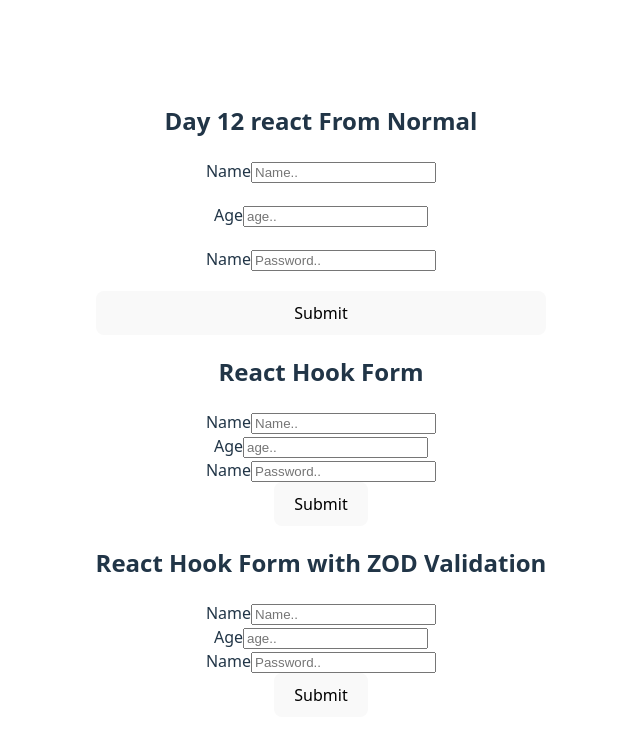
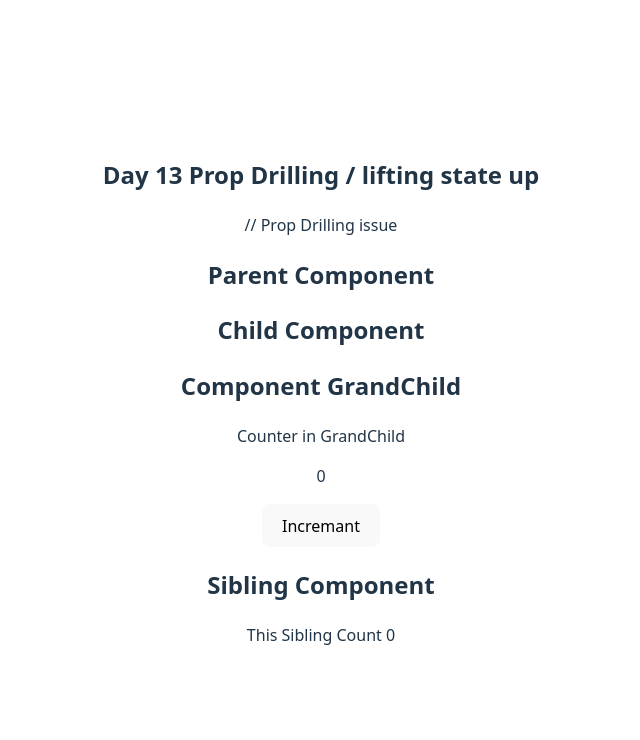
Before and after one commit to hunny345686/Learn-React-js, a React (Vite) app in the folder React-Basic/react-vite-day4/: page / in a window 1280 px wide. Shown: the top 740 px of the page, without its empty margins (319-959 px from the left). Built offline with nearby package versions, Linux system fonts and the light colour scheme.

Commit message:
Learning - Deep dive in useContetx hook

```diff
--- /dev/null
+++ b/React-Basic/react-vite-day4/src/components/CounterContext.jsx
@@ -0,0 +1,13 @@
+import { createContext, useState } from "react";
+
+export const CounterContext = createContext();
+
+export function CounterProvider({ children }) {
+  const [count, setCount] = useState(0);
+
+  return (
+    <CounterContext.Provider value={{ count, setCount }}>
+      {children}
+    </CounterContext.Provider>
+  );
+}
--- /dev/null
+++ b/React-Basic/react-vite-day4/src/components/Parent.jsx
@@ -0,0 +1,16 @@
+import Child from "./child";
+import Sibling from "./sibling";
+
+export default function Parent() {
+  console.log("Parent");
+
+  return (
+    <div>
+      <h2>Parent Component</h2>
+      {/* <Child count={count} setCount={setCount} /> // This Prope Driling Parent
+      and child just pass the Props to there child componet*/}
+      <Child />
+      <Sibling />
+    </div>
+  );
+}
--- /dev/null
+++ b/React-Basic/react-vite-day4/src/components/child.jsx
@@ -0,0 +1,12 @@
+import GrandChild from "./grandChild";
+
+export default function Child() {
+  console.log("Child");
+
+  return (
+    <div>
+      <h2>Child Component</h2>
+      <GrandChild />
+    </div>
+  );
+}
--- /dev/null
+++ b/React-Basic/react-vite-day4/src/components/grandChild.jsx
@@ -0,0 +1,23 @@
+import { useContext } from "react";
+import { CounterContext } from "./CounterContext";
+
+export default function GrandChild() {
+  const { count, setCount } = useContext(CounterContext);
+  console.log("GrandChild");
+
+  /**
+     *- If i want to give the count to sibling component need to lift up this state
+       return
+     */
+  //   const [count, setCount] = useState(0);
+  return (
+    <div>
+      <h2>Component GrandChild</h2>
+
+      <p> Counter in GrandChild</p>
+      <p>{count}</p>
+
+      <button onClick={() => setCount(count + 1)}>Incremant</button>
+    </div>
+  );
+}
--- /dev/null
+++ b/React-Basic/react-vite-day4/src/components/sibling.jsx
@@ -0,0 +1,15 @@
+import { useContext } from "react";
+import { CounterContext } from "./CounterContext";
+
+export default function Sibling() {
+  const { count } = useContext(CounterContext);
+
+  console.log("Sibling");
+
+  return (
+    <div>
+      <h2>Sibling Component</h2>
+      <p>This Sibling Count {count}</p>
+    </div>
+  );
+}
--- /dev/null
+++ b/React-Basic/react-vite-day4/src/day13.jsx
@@ -0,0 +1,18 @@
+import { CounterProvider } from "./components/CounterContext";
+import Parent from "./components/Parent";
+
+const Day13 = () => {
+  console.log("Day13");
+  return (
+    <div>
+      <h2>Day 13 Prop Drilling / lifting state up</h2>
+      {/* <Parent count={count} setCount={setCount} /> */} // Prop Drilling
+      issue
+      <CounterProvider>
+        <Parent />
+      </CounterProvider>
+    </div>
+  );
+};
+
+export default Day13;
--- a/React-Basic/react-vite-day4/src/main.jsx
+++ b/React-Basic/react-vite-day4/src/main.jsx
@@ -10,6 +10,7 @@
 import Day10 from "./day10.jsx";
 import Day11 from "./day11.jsx";
 import Day12 from "./day12.jsx";
+import Day13 from "./day13.jsx";
 
 createRoot(document.getElementById("root")).render(
   <>
@@ -21,6 +22,7 @@
     {/* <Dya9 /> */}
     {/* <Day10 /> */}
     {/* <Day11 /> */}
-    <Day12 />
+    {/* <Day12 /> */}
+    <Day13 />
   </>
 );
```
